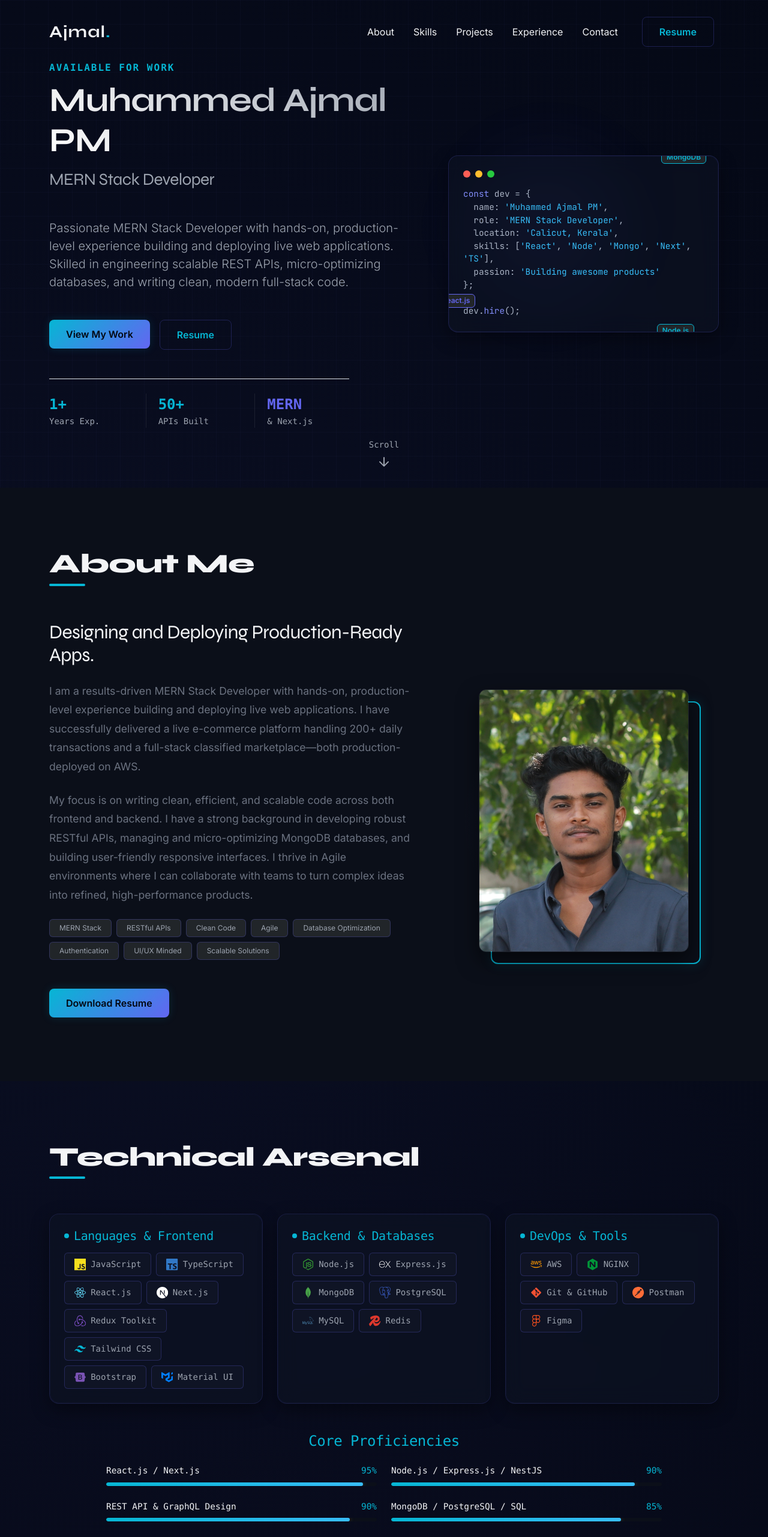
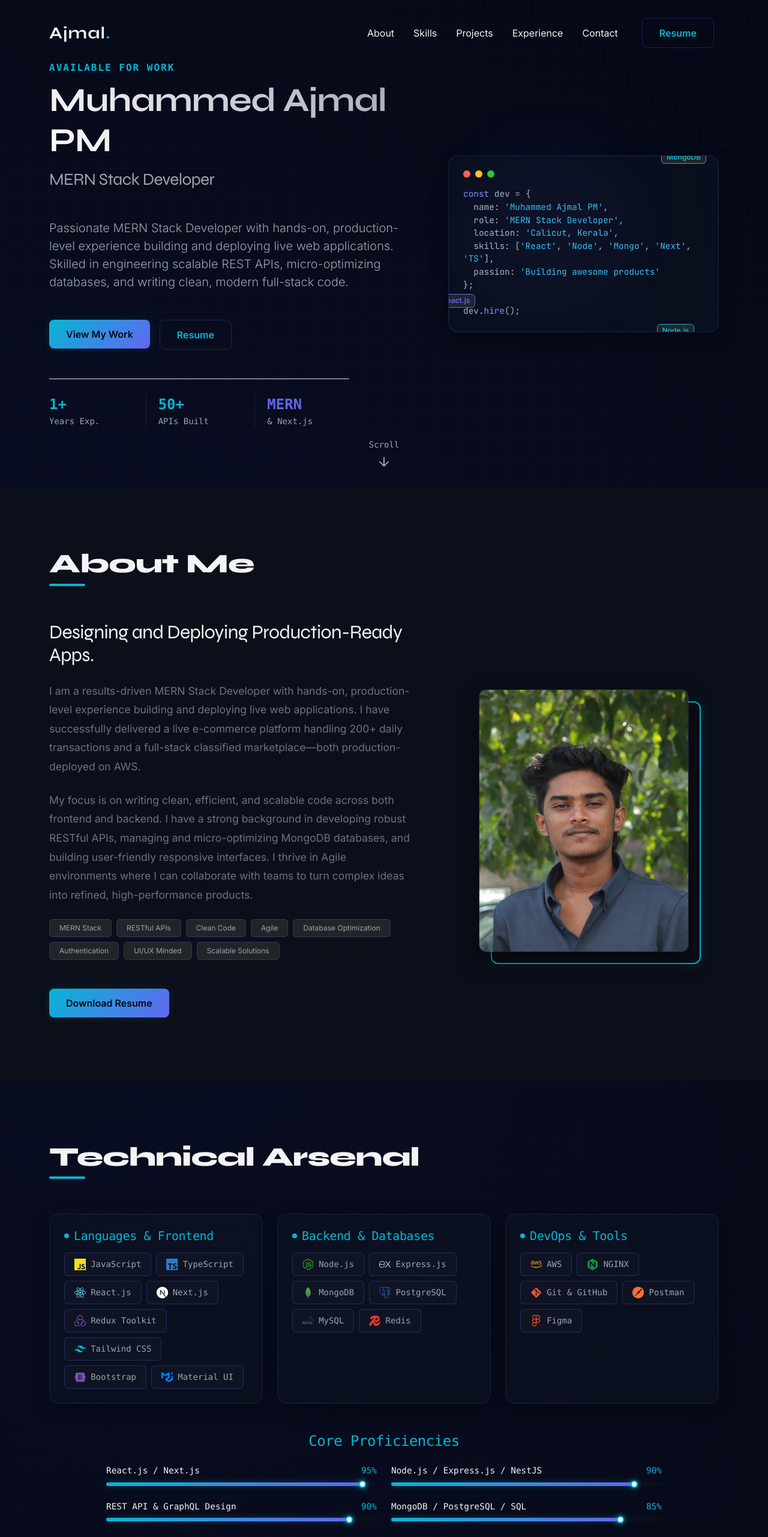
Before and after one commit to ajmlll/my-portfolio, a React (Vite) app in the folder frontend/: page / in a window 1280 px wide. Shown: the top 2562 px of the page at 60% size. Built offline with nearby package versions, Linux system fonts and the light colour scheme.

Commit message:
design: implement premium floating navbar, glowing progress dots, and float badge animations

```diff
--- a/frontend/src/App.css
+++ b/frontend/src/App.css
@@ -265,3 +265,54 @@ section {
   color: var(--text-primary);
   background: rgba(6, 182, 212, 0.05);
 }
+
+/* Premium Animations & Micro-interactions */
+@keyframes float {
+  0% { transform: translateY(0px); }
+  50% { transform: translateY(-10px); }
+  100% { transform: translateY(0px); }
+}
+.floating-badge-1 { animation: float 6s ease-in-out infinite; }
+.floating-badge-2 { animation: float 5s ease-in-out infinite 0.5s; }
+.floating-badge-3 { animation: float 7s ease-in-out infinite 1s; }
+
+/* Glowing Progress Bar Dot */
+.progress-bar-dot {
+  position: absolute;
+  right: -5px;
+  top: -3px;
+  width: 12px;
+  height: 12px;
+  border-radius: 50%;
+  background-color: var(--text-primary);
+  border: 2px solid var(--gold);
+  box-shadow: 0 0 10px var(--gold);
+  z-index: 2;
+}
+
+/* Nav Link Hover Underlines */
+.nav-link {
+  position: relative;
+  transition: color 0.3s ease;
+}
+.nav-link::after {
+  content: '';
+  position: absolute;
+  width: 0;
+  height: 2px;
+  bottom: -2px;
+  left: 50%;
+  background: linear-gradient(90deg, var(--gold), var(--indigo));
+  transition: all 0.3s cubic-bezier(0.16, 1, 0.3, 1);
+  transform: translateX(-50%);
+}
+.nav-link:hover::after, .nav-link.active::after {
+  width: 80%;
+}
+
+.brand-logo {
+  transition: transform 0.3s cubic-bezier(0.16, 1, 0.3, 1);
+}
+.brand-logo:hover {
+  transform: scale(1.05);
+}
--- a/frontend/src/components/Hero.jsx
+++ b/frontend/src/components/Hero.jsx
@@ -54,9 +54,9 @@ const Hero = () => {
           <Col lg={5} className="d-none d-lg-block reveal delay-2">
             <div className="custom-card p-4" style={{ position: 'relative', border: '1px solid rgba(99, 102, 241, 0.2)' }}>
               {/* Floating tags */}
-              <Badge bg="dark" className="position-absolute" style={{ top: '-10px', right: '20px', border: '1px solid var(--gold)', color: 'var(--gold)' }}>MongoDB</Badge>
-              <Badge bg="dark" className="position-absolute" style={{ bottom: '40px', left: '-20px', border: '1px solid var(--indigo)', color: 'var(--indigo)' }}>React.js</Badge>
-              <Badge bg="dark" className="position-absolute" style={{ bottom: '-10px', right: '40px', border: '1px solid var(--gold)', color: 'var(--gold)' }}>Node.js</Badge>
+              <Badge bg="dark" className="position-absolute floating-badge-1" style={{ top: '-10px', right: '20px', border: '1px solid var(--gold)', color: 'var(--gold)' }}>MongoDB</Badge>
+              <Badge bg="dark" className="position-absolute floating-badge-2" style={{ bottom: '40px', left: '-20px', border: '1px solid var(--indigo)', color: 'var(--indigo)' }}>React.js</Badge>
+              <Badge bg="dark" className="position-absolute floating-badge-3" style={{ bottom: '-10px', right: '40px', border: '1px solid var(--gold)', color: 'var(--gold)' }}>Node.js</Badge>
 
               <AppWindow />
             </div>
--- a/frontend/src/components/Navbar.jsx
+++ b/frontend/src/components/Navbar.jsx
@@ -27,11 +27,18 @@ const Navigation = () => {
       fixed="top"
       variant="dark"
       style={{
-        transition: 'all 0.3s ease',
-        backgroundColor: navBackground ? 'rgba(13, 13, 13, 0.85)' : 'transparent',
-        backdropFilter: navBackground ? 'blur(10px)' : 'none',
-        borderBottom: navBackground ? '1px solid var(--gold-border)' : 'none',
-        padding: navBackground ? '10px 0' : '20px 0'
+        transition: 'all 0.4s cubic-bezier(0.16, 1, 0.3, 1)',
+        backgroundColor: navBackground ? 'rgba(11, 15, 25, 0.75)' : 'transparent',
+        backdropFilter: navBackground ? 'blur(16px)' : 'none',
+        borderBottom: navBackground ? '1px solid rgba(99, 102, 241, 0.2)' : 'none',
+        padding: navBackground ? '10px 0' : '22px 0',
+        marginTop: navBackground ? '12px' : '0px',
+        width: navBackground ? '90%' : '100%',
+        left: navBackground ? '5%' : '0',
+        borderRadius: navBackground ? '50px' : '0px',
+        boxShadow: navBackground ? '0 10px 30px -10px rgba(3, 7, 18, 0.5), 0 0 15px rgba(99, 102, 241, 0.05)' : 'none',
+        border: navBackground ? '1px solid rgba(99, 102, 241, 0.15)' : 'none',
+        zIndex: 1000
       }}
     >
       <Container>
--- a/frontend/src/components/Skills.jsx
+++ b/frontend/src/components/Skills.jsx
@@ -144,18 +144,21 @@ const ProgressBar = ({ name, value, delay }) => {
         <span className="font-monospace text-primary" style={{ fontSize: '0.9rem' }}>{name}</span>
         <span className="text-gold font-monospace" style={{ fontSize: '0.9rem' }}>{value}%</span>
       </div>
-      <div style={{ height: '6px', backgroundColor: 'var(--bg-secondary)', borderRadius: '3px', overflow: 'hidden' }}>
+      <div style={{ height: '6px', backgroundColor: 'var(--bg-secondary)', borderRadius: '3px', overflow: 'visible', position: 'relative' }}>
         <div
           ref={barRef}
           style={{
             height: '100%',
             width: '0%',
-            background: 'linear-gradient(90deg, var(--gold), var(--gold-light))',
+            background: 'linear-gradient(90deg, var(--gold), var(--indigo))',
             borderRadius: '3px',
             transition: 'width 1.5s cubic-bezier(0.16, 1, 0.3, 1)',
-            boxShadow: '0 0 10px rgba(201, 168, 76, 0.3)'
+            boxShadow: '0 0 10px rgba(6, 182, 212, 0.3)',
+            position: 'relative'
           }}
-        ></div>
+        >
+          <div className="progress-bar-dot"></div>
+        </div>
       </div>
     </div>
   );
```
